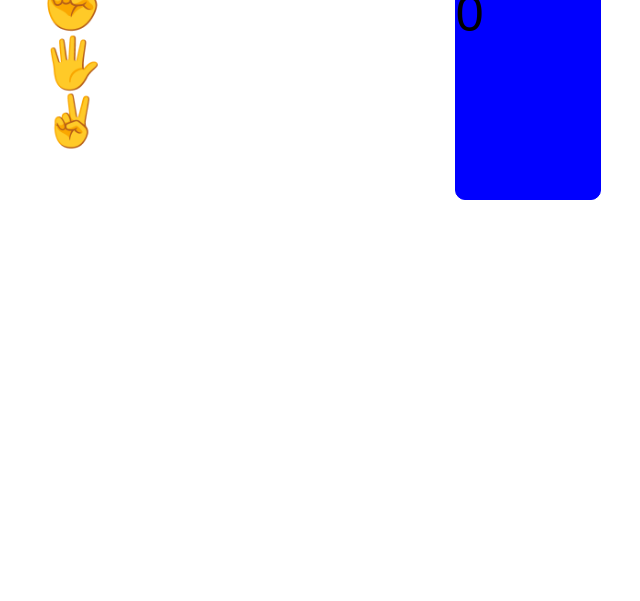
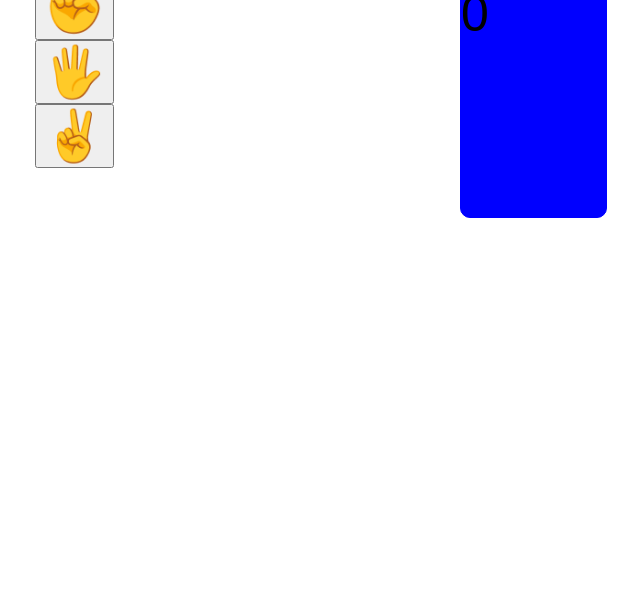
Before and after one commit to Luanhotlinebr/rock-paper-scissors, a plain HTML site: page index.html in a window 1280 px wide. Shown: the part 199-800 px from the top of the page, without its empty margins (319-959 px from the left). Drawn offline with Linux system fonts and the light colour scheme.

Commit message:
feat: adding some features on the html structure

```diff
--- a/index.html
+++ b/index.html
@@ -14,9 +14,9 @@
   <main>
     <div class="container">
       <ul>
-        <li class="btn " alt="Rock">✊</li>
-        <li class="btn " alt="Paper">🖐️</li>
-        <li class="btn " alt="Scissors">✌️</li>
+        <li class="btn-play " alt="Rock"><button value="0">✊</button></li>
+        <li class="btn-play " alt="Paper"><button value="1">🖐️</button></li>
+        <li class="btn-play " alt="Scissors"><button value="2">✌️</button></li>
       </ul>
     </div>
 
@@ -28,6 +28,7 @@
   </main>
 
   <h3></h3>
+  <script src="script.js"></script>
 </body>
 
 </html>
```
